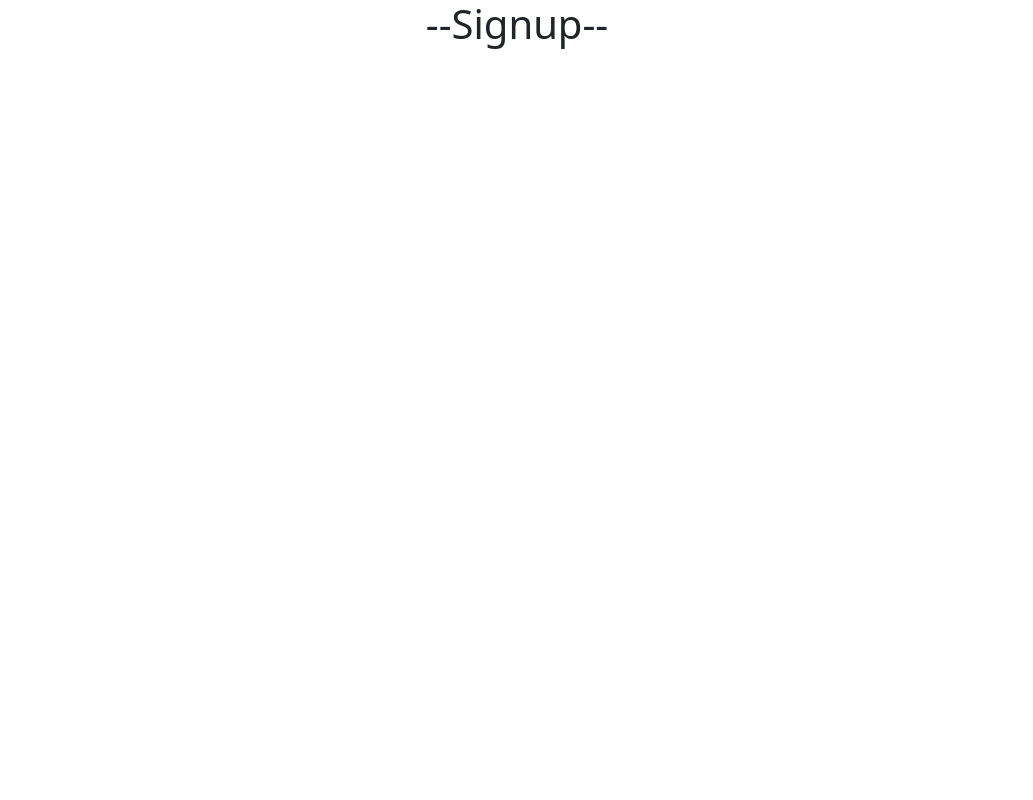
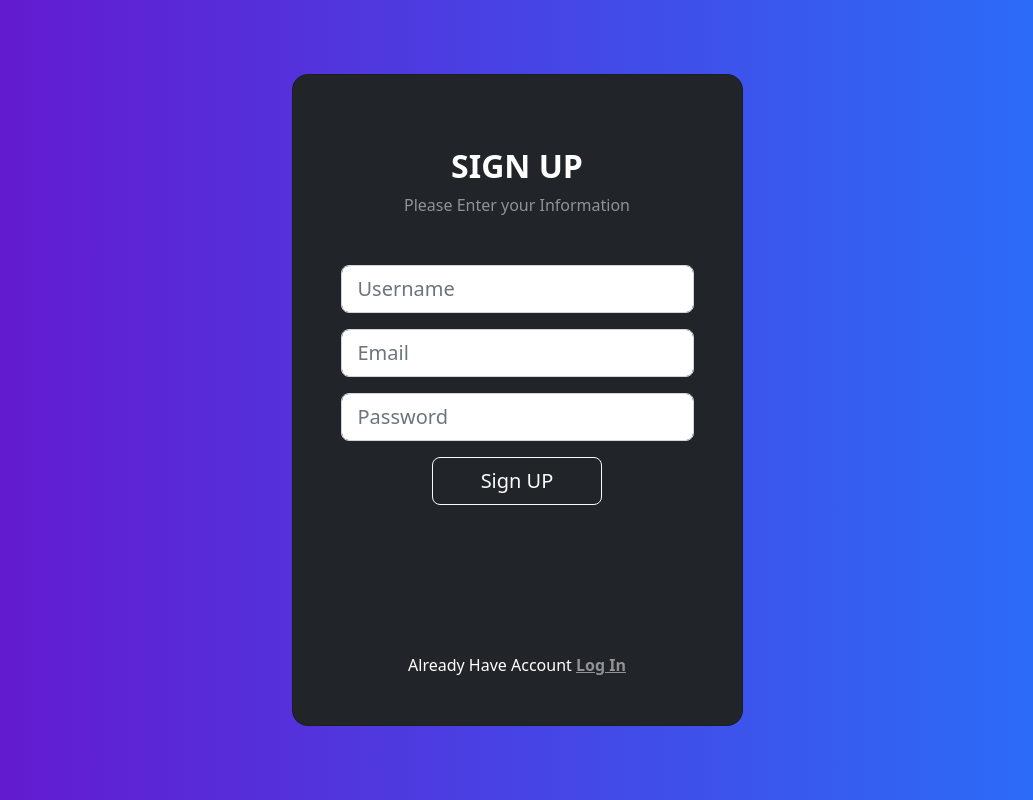
Before and after one commit to yousaf0811/crud, a React (Create React App) app: page /signup in a window 1280 px wide. Shown: the whole page, without its empty margins (123-1156 px from the left). Built offline with nearby package versions, Linux system fonts and the light colour scheme.

Commit message:
all cards

```diff
--- a/src/App.css
+++ b/src/App.css
@@ -1,12 +1,10 @@
 .App {
   text-align: center;
 }
-
 .App-logo {
   height: 40vmin;
   pointer-events: none;
 }
-
 @media (prefers-reduced-motion: no-preference) {
   .App-logo {
     animation: App-logo-spin infinite 20s linear;
@@ -23,21 +21,9 @@
   font-size: calc(10px + 2vmin);
   color: white;
 }
-
 .App-link {
   color: #61dafb;
 }
-
-@keyframes App-logo-spin {
-  from {
-    transform: rotate(0deg);
-  }
-  to {
-    transform: rotate(360deg);
-  }
-}
-
-
 /* //cardd */
 .gradient-custom {
   /* fallback for old browsers */
--- a/src/components/home.js
+++ b/src/components/home.js
@@ -1,11 +1,8 @@
-import { useNavigate } from "react-router-dom"
+import HomeCrad from "./homecard";
 const Home = ()=>{
-    const navigate = useNavigate();
     return(
         <div>
-            <h1>--Home--</h1>
-            <button onClick={() => { navigate('/login') }} type="button" class="btn btn-primary btn-lg m-3">Login</button><br></br>
-            <button onClick={() => { navigate('/signup') }} type="button" class="btn btn-primary btn-lg">Sign UP</button>
+            <HomeCrad/>
         </div>
     )
 }
--- /dev/null
+++ b/src/components/homecard.js
@@ -0,0 +1,28 @@
+import { useNavigate } from "react-router-dom"
+const HomeCrad = ()=>{
+  const navigate = useNavigate();
+    return(
+        <div>
+            <section class="vh-100 gradient-custom">
+  <div class="container py-5 h-100">
+    <div class="row d-flex justify-content-center align-items-center h-100">
+      <div class="col-12 col-md-8 col-lg-6 col-xl-5">
+        <div class="card bg-dark text-white" style={{borderRadius: "1rem"}}>
+          <div class="card-body p-5 text-center">
+            <div class="mb-md-5 mt-md-4 pb-5">
+              <h2 class="fw-bold mb-2 text-uppercase">Home Page</h2>
+              <button onClick={() => { navigate('/login') }} class="btn btn-outline-light btn-lg px-5 m-3" type="submit">Login</button><br></br>
+              <button onClick={() => { navigate('/signup') }} class="btn btn-outline-light btn-lg px-5" type="submit">Sing Up</button>
+            </div>
+            <div>
+            </div>
+          </div>
+        </div>
+      </div>
+    </div>
+  </div>
+</section>
+        </div>
+    )
+}
+export default HomeCrad
--- a/src/components/loginCard.js
+++ b/src/components/loginCard.js
@@ -20,11 +20,6 @@ const LoginCrad = ()=>{
               </div>
               <p class="small mb-5 pb-lg-2"><a class="text-white-50" href="#!">Forgot password?</a></p>
               <button class="btn btn-outline-light btn-lg px-5" type="submit">Login</button>
-              <div class="d-flex justify-content-center text-center mt-4 pt-1">
-                <a href="#!" class="text-white"><i class="fab fa-facebook-f fa-lg"></i></a>
-                <a href="#!" class="text-white"><i class="fab fa-twitter fa-lg mx-4 px-2"></i></a>
-                <a href="#!" class="text-white"><i class="fab fa-google fa-lg"></i></a>
-              </div>
             </div>
             <div>
               <p class="mb-0">Don't have an account? <a href="#!" onClick={() => { navigate('/signup') }} class="text-white-50 fw-bold">Sign Up</a>
--- a/src/components/signup.js
+++ b/src/components/signup.js
@@ -1,7 +1,9 @@
+import SignupCard from "./signupcard"
+
 const Signup = ()=>{
     return(
         <div>
-            <h1>--Signup--</h1>
+            <SignupCard/>
         </div>
     )
 }
--- /dev/null
+++ b/src/components/signupcard.js
@@ -0,0 +1,45 @@
+import { useNavigate } from "react-router-dom"
+const SignupCard = ()=>{
+  const navigate = useNavigate();
+    return(
+        <div>
+            <section class="vh-100 gradient-custom">
+  <div class="container py-5 h-100">
+    <div class="row d-flex justify-content-center align-items-center h-100">
+      <div class="col-12 col-md-8 col-lg-6 col-xl-5">
+        <div class="card bg-dark text-white" style={{borderRadius: "1rem"}}>
+          <div class="card-body p-5 text-center">
+            <div class="mb-md-5 mt-md-4 pb-5">
+              <h2 class="fw-bold mb-2 text-uppercase">Sign UP</h2>
+              <p class="text-white-50 mb-5">Please Enter your Information</p>
+              <div class="form-outline form-white mb-3">
+                <input placeholder="Username" type="name" id="typeEmailX" class="form-control form-control-lg" />
+              </div>
+              <div class="form-outline form-white mb-3">
+                <input placeholder="Email" type="email" id="typeEmailX" class="form-control form-control-lg" />
+              </div>
+              <div class="form-outline form-white mb-3">
+                <input placeholder="Password" type="password" id="typePasswordX" class="form-control form-control-lg" />
+              </div>
+              {/* <p class="small mb-5 pb-lg-2"><a class="text-white-50" href="#!">Forgot password?</a></p> */}
+              <button class="btn btn-outline-light btn-lg px-5" type="submit">Sign UP</button>
+              <div class="d-flex justify-content-center text-center mt-4 pt-1">
+                <a href="#!" class="text-white"><i class="fab fa-facebook-f fa-lg"></i></a>
+                <a href="#!" class="text-white"><i class="fab fa-twitter fa-lg mx-4 px-2"></i></a>
+                <a href="#!" class="text-white"><i class="fab fa-google fa-lg"></i></a>
+              </div>
+            </div>
+            <div>
+              <p class="mb-0">Already Have Account <a href="#!" onClick={() => { navigate('/login') }} class="text-white-50 fw-bold">Log In</a>
+              </p>
+            </div>
+          </div>
+        </div>
+      </div>
+    </div>
+  </div>
+</section>
+        </div>
+    )
+}
+export default SignupCard
```
